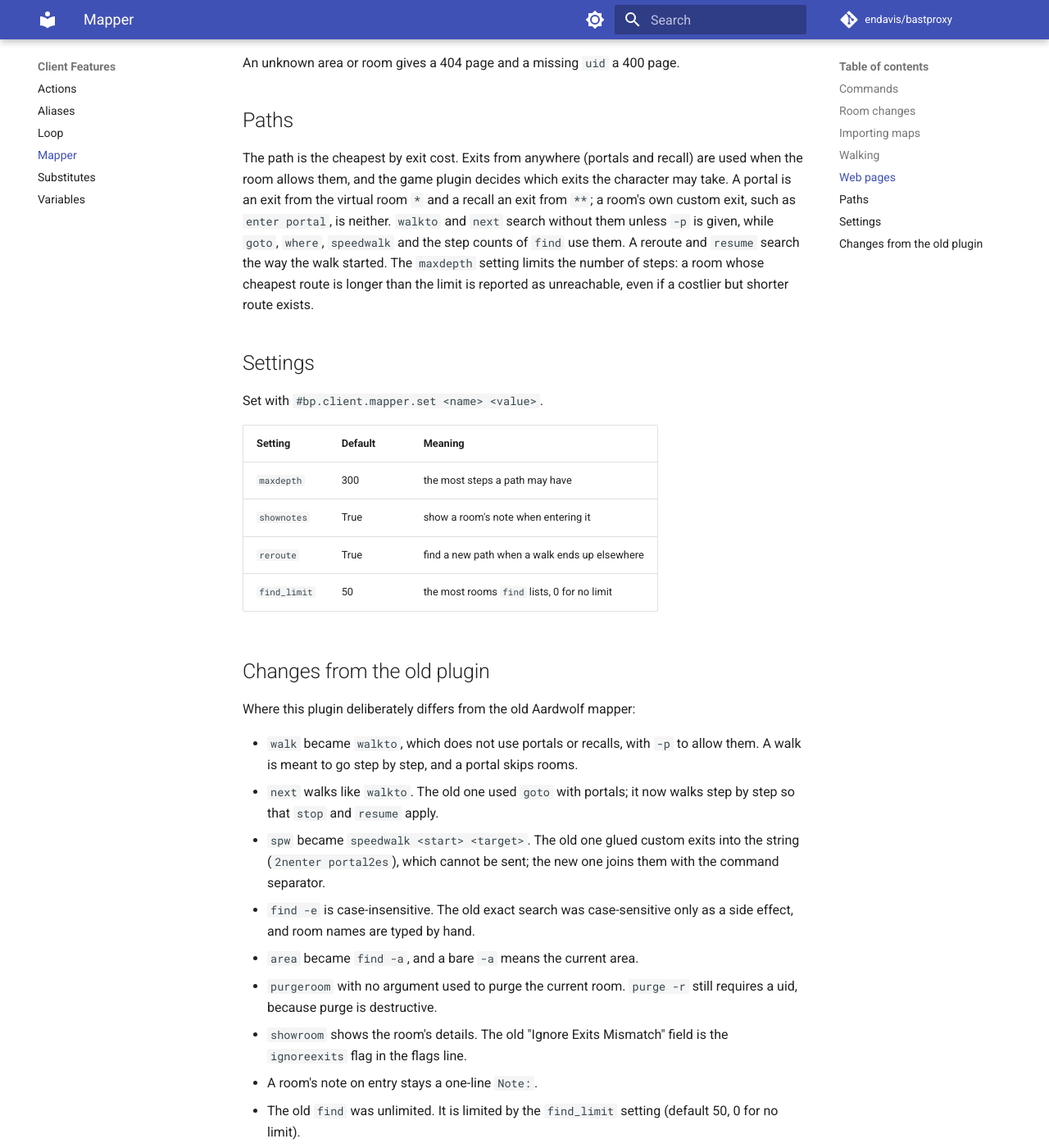
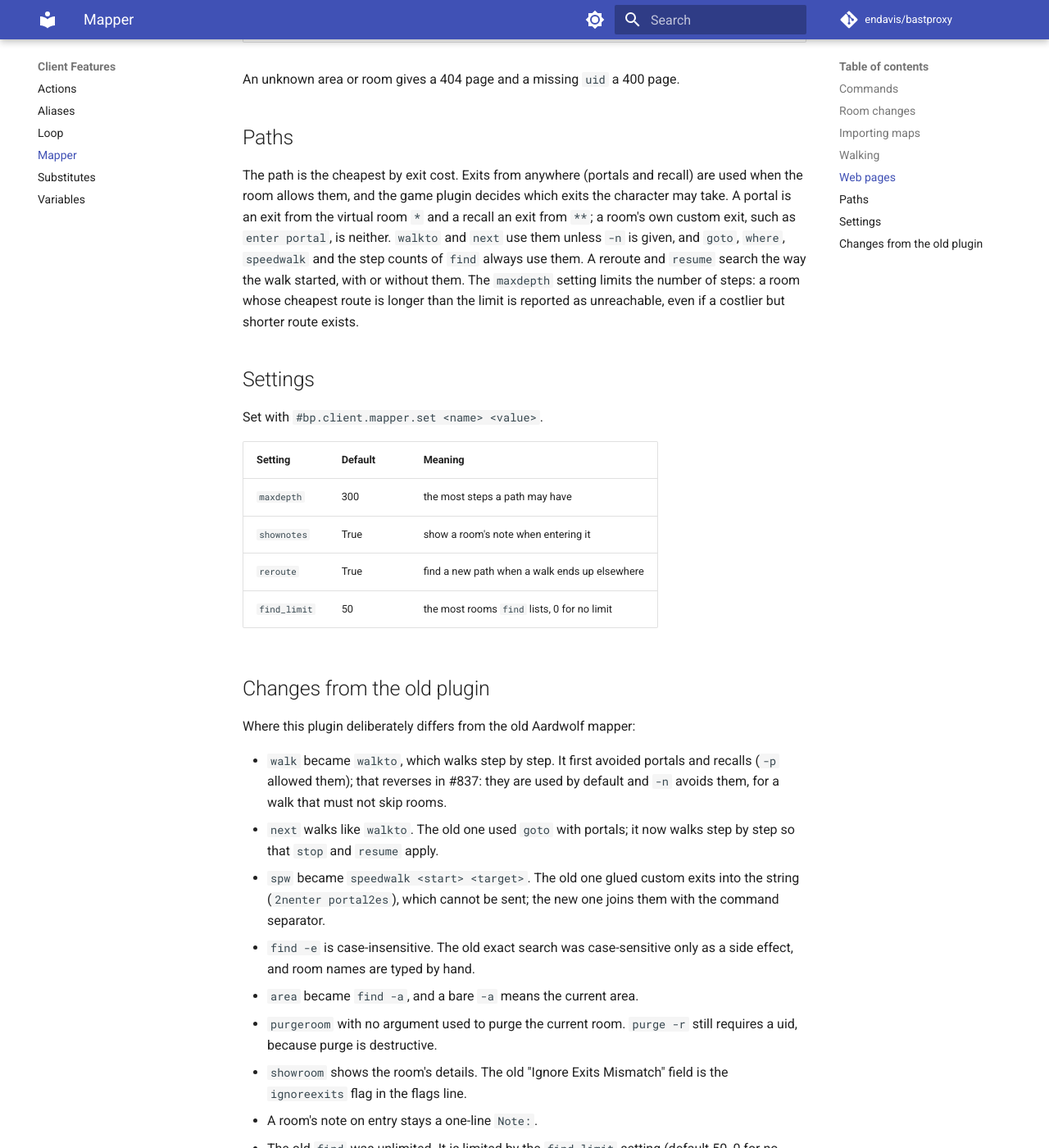
Before and after one commit to endavis/bastproxy, an MkDocs documentation site: the page built from docs/client/mapper.md, in a window 1280 px wide and 1400 px high, scrolled down 2991 px. Shown: the whole window at 82% size. Built offline with MkDocs 1.6.1 and Material for MkDocs 9.7.7, drawn with Linux system fonts in a browser that asks for light colours; comment, search, counter and statistics services are not loaded; some of the changed text lies outside the part shown.

Commit message:
feat: walkto and next use portals by default (merges PR #838, addresses #837)
walkto and next now search with portal and recall exits by default, like
goto, where and speedwalk. A new -n/--noportals flag turns both off for
that walk. The walk still remembers its options, so a reroute and resume
search the same way it started. This reverses the portal-free default
from #798.

Addresses #837

BREAKING CHANGE: -p/--portals was removed from walkto and next. They now
use portals and recalls by default, and -n/--noportals turns them off.
walkto -p <uid> and next -p now fail with an unknown-argument error.


Claude-Session: https://claude.ai/code/session_01NXu1sbBxFsEQW16MiZv7Je

Co-authored-by: Claude Opus 5.5 <noreply@anthropic.com>

```diff
--- a/docs/client/mapper.md
+++ b/docs/client/mapper.md
@@ -21,8 +21,8 @@ The plugin can be unloaded. Its commands are `#bp.client.mapper.<name>`.
 | :--- | :--- |
 | `find <text> [-e] [-a [area]] [-f flag] [-u]` | Lists rooms whose name has the text (case-insensitive) as a table with the columns `#` (the row number), uid, name, area and the steps from the current room. `-e` matches the whole name instead (still case-insensitive). `-a area` and `-f flag` filter by area and flag; a bare `-a` means the current room's area, and must come after the text (`find temple -a`), because `find -a temple` reads `temple` as the area. `-u` lists rooms with unexplored exits. At most `find_limit` rooms are shown (default 50, 0 for no limit). The list is kept for `next`. A find with no match keeps the previous list. |
 | `goto <uid>` | Sends the whole path to the MUD at once, through the game plugin's movement callback when it has one. |
-| `walkto <uid> [-p]` | Walks to the room one step at a time. Each step is sent after the previous one is confirmed. It does not use the portal and recall exits (the exits from `*` and `**`) unless `-p` is given. |
-| `next [index] [-p]` | Walks to the next unvisited room of the last `find`, like `walkto` (no portals unless `-p`). `next 3` walks to row 3 of the table and the next `next` goes to row 4. It fails at the end of the list, with an index out of range, or before any `find`. |
+| `walkto <uid> [-n]` | Walks to the room one step at a time. Each step is sent after the previous one is confirmed. It uses the portal and recall exits (the exits from `*` and `**`) unless `-n` (`--noportals`) is given. |
+| `next [index] [-n]` | Walks to the next unvisited room of the last `find`, like `walkto` (portals and recalls unless `-n`). `next 3` walks to row 3 of the table and the next `next` goes to row 4. It fails at the end of the list, with an index out of range, or before any `find`. |
 | `stop` | Stops the walk and keeps its target. |
 | `resume` | Walks on to the target of a stopped walk, from the current room. |
 | `where <uid>` | Shows the directions and cost of the path without moving. |
@@ -73,7 +73,7 @@ An unknown area or room gives a 404 page and a missing `uid` a 400 page.
 
 ## Paths
 
-The path is the cheapest by exit cost. Exits from anywhere (portals and recall) are used when the room allows them, and the game plugin decides which exits the character may take. A portal is an exit from the virtual room `*` and a recall an exit from `**`; a room's own custom exit, such as `enter portal`, is neither. `walkto` and `next` search without them unless `-p` is given, while `goto`, `where`, `speedwalk` and the step counts of `find` use them. A reroute and `resume` search the way the walk started. The `maxdepth` setting limits the number of steps: a room whose cheapest route is longer than the limit is reported as unreachable, even if a costlier but shorter route exists.
+The path is the cheapest by exit cost. Exits from anywhere (portals and recall) are used when the room allows them, and the game plugin decides which exits the character may take. A portal is an exit from the virtual room `*` and a recall an exit from `**`; a room's own custom exit, such as `enter portal`, is neither. `walkto` and `next` use them unless `-n` is given, and `goto`, `where`, `speedwalk` and the step counts of `find` always use them. A reroute and `resume` search the way the walk started, with or without them. The `maxdepth` setting limits the number of steps: a room whose cheapest route is longer than the limit is reported as unreachable, even if a costlier but shorter route exists.
 
 ## Settings
 
@@ -90,7 +90,7 @@ Set with `#bp.client.mapper.set <name> <value>`.
 
 Where this plugin deliberately differs from the old Aardwolf mapper:
 
-- `walk` became `walkto`, which does not use portals or recalls, with `-p` to allow them. A walk is meant to go step by step, and a portal skips rooms.
+- `walk` became `walkto`, which walks step by step. It first avoided portals and recalls (`-p` allowed them); that reverses in #837: they are used by default and `-n` avoids them, for a walk that must not skip rooms.
 - `next` walks like `walkto`. The old one used `goto` with portals; it now walks step by step so that `stop` and `resume` apply.
 - `spw` became `speedwalk <start> <target>`. The old one glued custom exits into the string (`2nenter portal2es`), which cannot be sent; the new one joins them with the command separator.
 - `find -e` is case-insensitive. The old exact search was case-sensitive only as a side effect, and room names are typed by hand.
```
Also changed, not shown: 2 other files.
